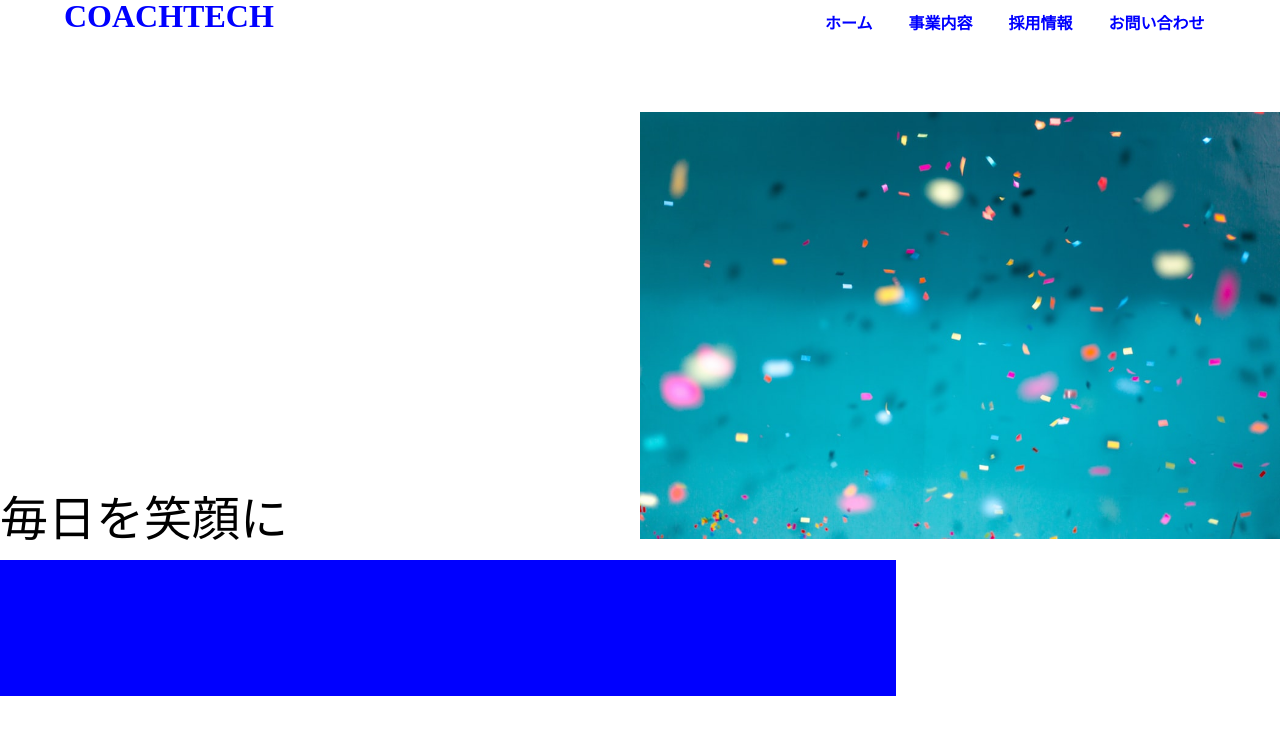
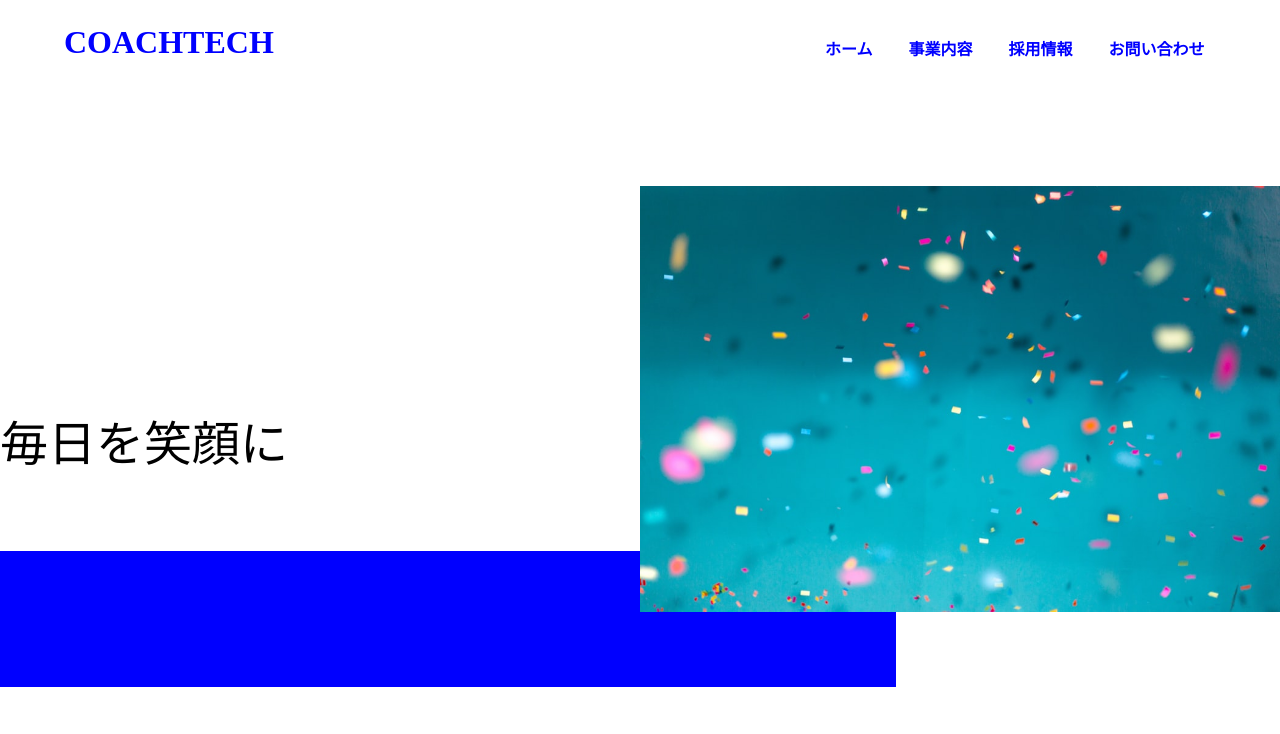
Before and after one commit to kt33m21/20210920murakami, a plain HTML site: page index.html in a window 1280 px wide. Drawn offline with Linux system fonts and the light colour scheme.

Commit message:
再々々々々々々々々々々々々修正

```diff
--- a/css/style.css
+++ b/css/style.css
@@ -5,6 +5,7 @@
 .contents-main-box{
   display:flex;
   position: relative;
+  margin-top:2%;
   margin-right: 5%;
   margin-left: 5%;
 }
@@ -36,10 +37,9 @@
 
 .contents-bottom-ttl{
   display: inline-block;
-  position: absolute;
   font-size: 3em;
   font-weight: lighter;
-  top:60%;
+  transform: translate(0,590%);
 }
 
 .contents-bottom-ttl-img{
@@ -54,10 +54,9 @@
 }
 
 .contents-bottom-ttl-box{
-  position: absolute;
   height:17vh;
   width:70%;
   background-color: blue;
-  top: 70%;
   z-index: -1;
+  margin-top:-5%;
 }
```
